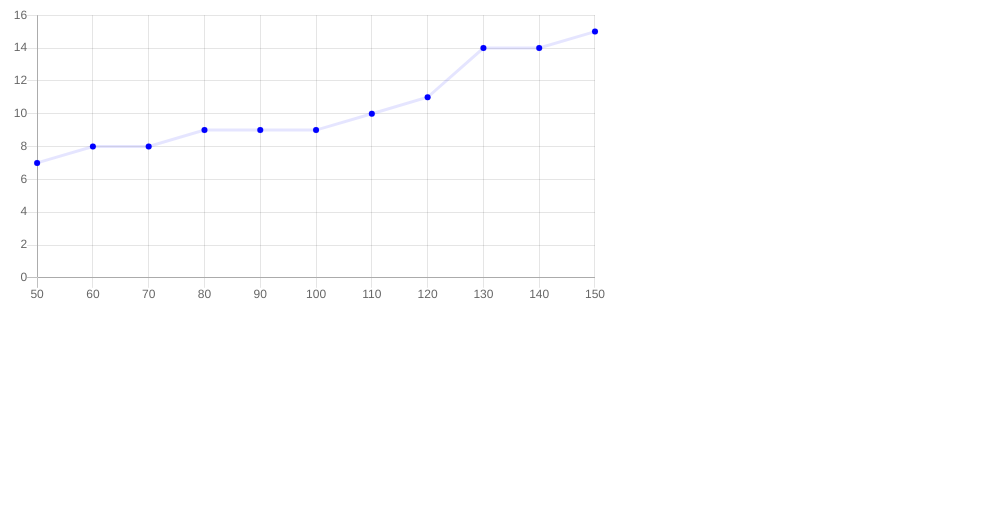
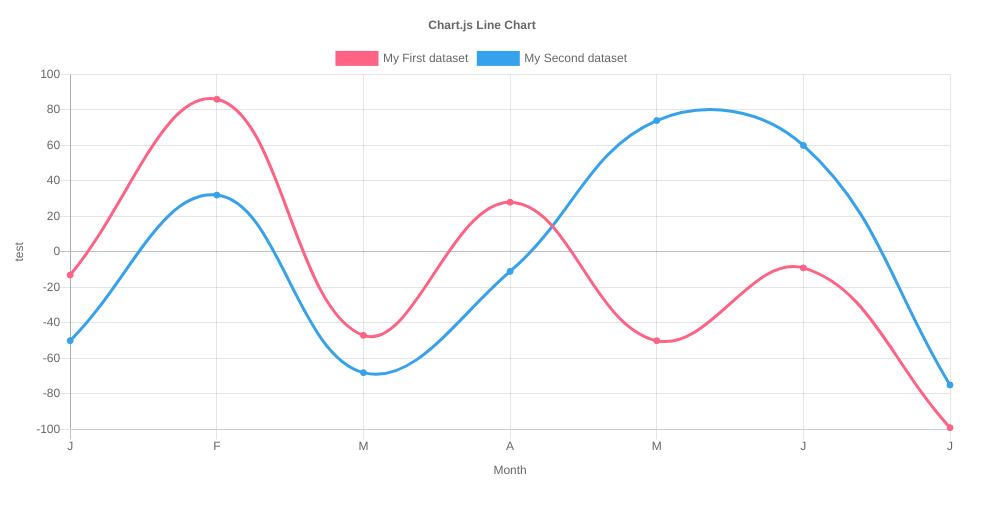
Before and after one commit to JurTeuwen/website_Watervoedingsysteem, a plain HTML site: page test.html in a window 1280 px wide. Shown: the whole page, without its empty margins (0-1003 px from the left). Drawn offline with nearby package versions, Linux system fonts and the light colour scheme.

Commit message:
Label+x-yas namen

```diff
--- a/test.html
+++ b/test.html
@@ -1,33 +1,106 @@
-<!DOCTYPE html>
 <html>
-<script src="https://cdnjs.cloudflare.com/ajax/libs/Chart.js/2.9.4/Chart.js"></script>
-<body>
-<canvas id="myChart" style="width:100%;max-width:600px"></canvas>
-
-<script>
-var xValues = [50,60,70,80,90,100,110,120,130,140,150];
-var yValues = [7,8,8,9,9,9,10,11,14,14,15];
-
-new Chart("myChart", {
-  type: "line",
+   <head>
+      <title>Chart js line example</title>
+      <meta name="viewport" content="width=device-width, initial-scale=1">
+      <script type="text/javascript" src="https://cdnjs.cloudflare.com/ajax/libs/Chart.js/2.2.1/Chart.js"></script>
+      <script type="text/javascript">
+    window.onload=function(){//from w  w  w  .  j  a va 2 s .  c  o m
+var chartColors = {
+  red: 'rgb(255, 99, 132)',
+  orange: 'rgb(255, 159, 64)',
+  yellow: 'rgb(255, 205, 86)',
+  green: 'rgb(75, 192, 192)',
+  blue: 'rgb(54, 162, 235)',
+  purple: 'rgb(153, 102, 255)',
+  grey: 'rgb(231,233,237)'
+};
+var randomScalingFactor = function() {
+  return (Math.random() > 0.5 ? 1.0 : -1.0) * Math.round(Math.random() * 100);
+}
+var MONTHS = ["January", "February", "March", "April", "May", "June", "July", "August", "September", "October", "November", "December"];
+var config = {
+  type: 'line',
   data: {
-    labels: xValues,
+    labels: ["January", "February", "March", "April", "May", "June", "July"],
     datasets: [{
+      label: "My First dataset",
+      backgroundColor: chartColors.red,
+      borderColor: chartColors.red,
+      data: [
+        randomScalingFactor(),
+        randomScalingFactor(),
+        randomScalingFactor(),
+        randomScalingFactor(),
+        randomScalingFactor(),
+        randomScalingFactor(),
+        randomScalingFactor()
+      ],
       fill: false,
-      lineTension: 0,
-      backgroundColor: "rgba(0,0,255,1.0)",
-      borderColor: "rgba(0,0,255,0.1)",
-      data: yValues
+    }, {
+      label: "My Second dataset",
+      fill: false,
+      backgroundColor: chartColors.blue,
+      borderColor: chartColors.blue,
+      data: [
+        randomScalingFactor(),
+        randomScalingFactor(),
+        randomScalingFactor(),
+        randomScalingFactor(),
+        randomScalingFactor(),
+        randomScalingFactor(),
+        randomScalingFactor()
+      ],
     }]
   },
   options: {
-    legend: {display: false},
+    responsive: true,
+    title: {
+      display: true,
+      text: 'Chart.js Line Chart'
+    },
+    tooltips: {
+      mode: 'label',
+    },
+    hover: {
+      mode: 'nearest',
+      intersect: true
+    },
     scales: {
-      yAxes: [{ticks: {min: 0, max:16}}],
+      xAxes: [{
+        display: true,
+        ticks: {
+          userCallback: function(label, index, labels) {
+            if(typeof label === "string")
+          {
+             return label.substring(0,1)
+          }
+            return label
+          },
+        },
+        scaleLabel: {
+          display: true,
+          labelString: 'Month'
+        }
+      }],
+      yAxes: [{
+        display: true,
+        scaleLabel: {
+          display: true,
+          labelString: 'test'
+        }
+      }]
     }
   }
-});
-</script>
+};
+var ctx = document.getElementById("canvas").getContext("2d");
+window.myLine = new Chart(ctx, config);
+    }
 
-</body>
+      </script>
+   </head>
+   <body>
+      <div style="width:75%;">
+         <canvas id="canvas"></canvas>
+      </div>
+   </body>
 </html>
```
Also changed, not shown: subpagina's/WaterwaardenDag.html (+37 -21 lines).
